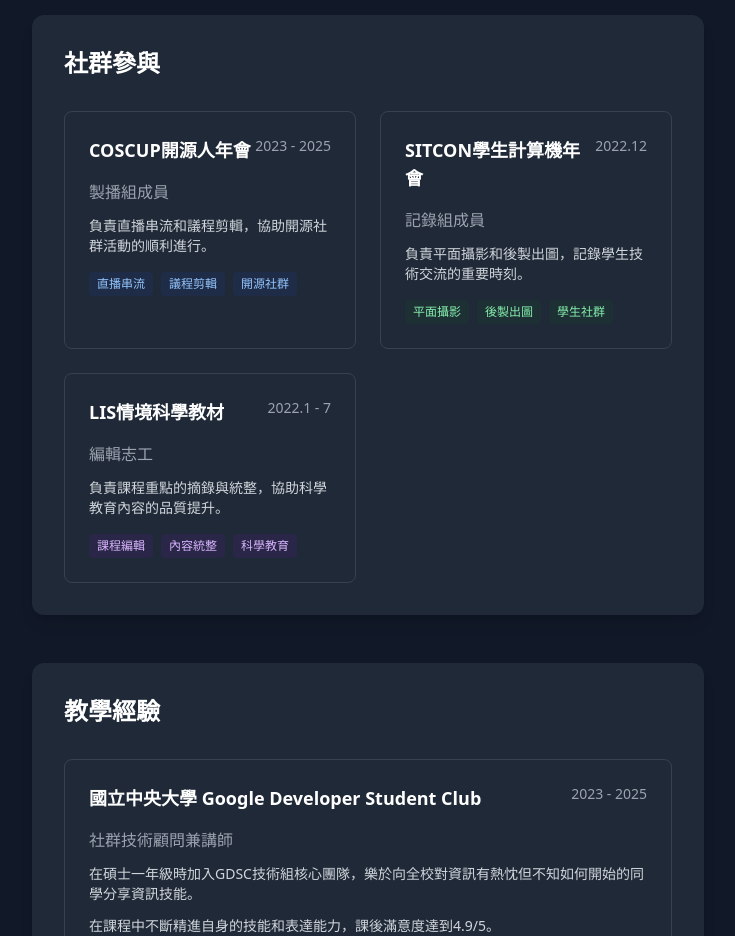
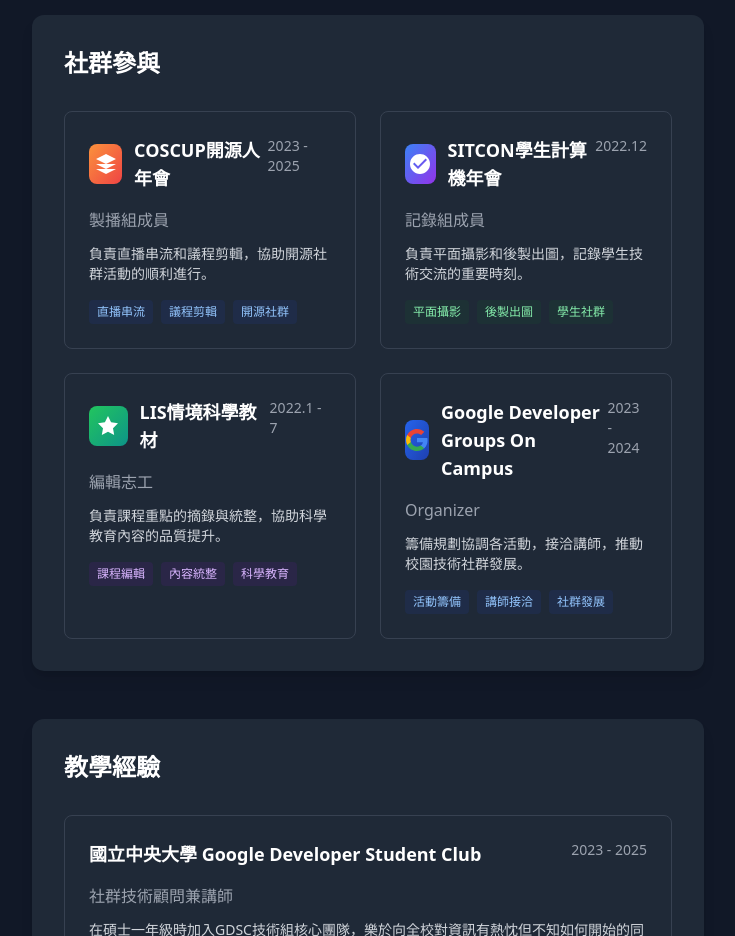
Before and after one commit to 120061203/xsong, a React app: page /about in a window 1280 px wide. Shown: the part 4920-5856 px from the top of the page, without its empty margins (112-847 px from the left). Built offline with nearby package versions, Linux system fonts and the light colour scheme.

Commit message:
社群參與區塊優化：添加社群logo和Google Developer Groups On Campus

```diff
--- a/app/about/page.tsx
+++ b/app/about/page.tsx
@@ -655,7 +655,14 @@
               {/* COSCUP開源人年會 */}
               <div className="border border-gray-200 dark:border-gray-700 rounded-lg p-6 hover:shadow-md transition-shadow">
                 <div className="flex items-start justify-between mb-4">
-                  <h3 className="text-lg font-semibold text-gray-900 dark:text-white">COSCUP開源人年會</h3>
+                  <div className="flex items-center gap-3">
+                    <div className="w-10 h-10 bg-gradient-to-br from-orange-400 to-red-500 rounded-lg flex items-center justify-center">
+                      <svg className="w-6 h-6 text-white" fill="currentColor" viewBox="0 0 24 24">
+                        <path d="M12 2L2 7l10 5 10-5-10-5zM2 17l10 5 10-5M2 12l10 5 10-5"/>
+                      </svg>
+                    </div>
+                    <h3 className="text-lg font-semibold text-gray-900 dark:text-white">COSCUP開源人年會</h3>
+                  </div>
                   <span className="text-sm text-gray-500 dark:text-gray-400">2023 - 2025</span>
                 </div>
                 <p className="text-gray-600 dark:text-gray-400 mb-3">製播組成員</p>
@@ -673,7 +680,14 @@
               {/* SITCON學生計算機年會 */}
               <div className="border border-gray-200 dark:border-gray-700 rounded-lg p-6 hover:shadow-md transition-shadow">
                 <div className="flex items-start justify-between mb-4">
-                  <h3 className="text-lg font-semibold text-gray-900 dark:text-white">SITCON學生計算機年會</h3>
+                  <div className="flex items-center gap-3">
+                    <div className="w-10 h-10 bg-gradient-to-br from-blue-500 to-purple-600 rounded-lg flex items-center justify-center">
+                      <svg className="w-6 h-6 text-white" fill="currentColor" viewBox="0 0 24 24">
+                        <path d="M12 2C6.48 2 2 6.48 2 12s4.48 10 10 10 10-4.48 10-10S17.52 2 12 2zm-2 15l-5-5 1.41-1.41L10 14.17l7.59-7.59L19 8l-9 9z"/>
+                      </svg>
+                    </div>
+                    <h3 className="text-lg font-semibold text-gray-900 dark:text-white">SITCON學生計算機年會</h3>
+                  </div>
                   <span className="text-sm text-gray-500 dark:text-gray-400">2022.12</span>
                 </div>
                 <p className="text-gray-600 dark:text-gray-400 mb-3">記錄組成員</p>
@@ -690,7 +704,14 @@
               {/* LIS情境科學教材 */}
               <div className="border border-gray-200 dark:border-gray-700 rounded-lg p-6 hover:shadow-md transition-shadow">
                 <div className="flex items-start justify-between mb-4">
-                  <h3 className="text-lg font-semibold text-gray-900 dark:text-white">LIS情境科學教材</h3>
+                  <div className="flex items-center gap-3">
+                    <div className="w-10 h-10 bg-gradient-to-br from-green-500 to-teal-600 rounded-lg flex items-center justify-center">
+                      <svg className="w-6 h-6 text-white" fill="currentColor" viewBox="0 0 24 24">
+                        <path d="M12 2l3.09 6.26L22 9.27l-5 4.87 1.18 6.88L12 17.77l-6.18 3.25L7 14.14 2 9.27l6.91-1.01L12 2z"/>
+                      </svg>
+                    </div>
+                    <h3 className="text-lg font-semibold text-gray-900 dark:text-white">LIS情境科學教材</h3>
+                  </div>
                   <span className="text-sm text-gray-500 dark:text-gray-400">2022.1 - 7</span>
                 </div>
                 <p className="text-gray-600 dark:text-gray-400 mb-3">編輯志工</p>
@@ -701,6 +722,33 @@
                   <span className="px-2 py-1 text-xs bg-purple-100 dark:bg-purple-900/20 text-purple-800 dark:text-purple-300 rounded">課程編輯</span>
                   <span className="px-2 py-1 text-xs bg-purple-100 dark:bg-purple-900/20 text-purple-800 dark:text-purple-300 rounded">內容統整</span>
                   <span className="px-2 py-1 text-xs bg-purple-100 dark:bg-purple-900/20 text-purple-800 dark:text-purple-300 rounded">科學教育</span>
+                </div>
+              </div>
+
+              {/* Google Developer Groups On Campus */}
+              <div className="border border-gray-200 dark:border-gray-700 rounded-lg p-6 hover:shadow-md transition-shadow">
+                <div className="flex items-start justify-between mb-4">
+                  <div className="flex items-center gap-3">
+                    <div className="w-10 h-10 bg-gradient-to-br from-blue-600 to-blue-800 rounded-lg flex items-center justify-center">
+                      <svg className="w-6 h-6 text-white" fill="currentColor" viewBox="0 0 24 24">
+                        <path d="M22.56 12.25c0-.78-.07-1.53-.2-2.25H12v4.26h5.92c-.26 1.37-1.04 2.53-2.21 3.31v2.77h3.57c2.08-1.92 3.28-4.74 3.28-8.09z" fill="#4285F4"/>
+                        <path d="M12 23c2.97 0 5.46-.98 7.28-2.66l-3.57-2.77c-.98.66-2.23 1.06-3.71 1.06-2.86 0-5.29-1.93-6.16-4.53H2.18v2.84C3.99 20.53 7.7 23 12 23z" fill="#34A853"/>
+                        <path d="M5.84 14.09c-.22-.66-.35-1.36-.35-2.09s.13-1.43.35-2.09V7.07H2.18C1.43 8.55 1 10.22 1 12s.43 3.45 1.18 4.93l2.85-2.22.81-.62z" fill="#FBBC05"/>
+                        <path d="M12 5.38c1.62 0 3.06.56 4.21 1.64l3.15-3.15C17.45 2.09 14.97 1 12 1 7.7 1 3.99 3.47 2.18 7.07l3.66 2.84c.87-2.6 3.3-4.53 6.16-4.53z" fill="#EA4335"/>
+                      </svg>
+                    </div>
+                    <h3 className="text-lg font-semibold text-gray-900 dark:text-white">Google Developer Groups On Campus</h3>
+                  </div>
+                  <span className="text-sm text-gray-500 dark:text-gray-400">2023 - 2024</span>
+                </div>
+                <p className="text-gray-600 dark:text-gray-400 mb-3">Organizer</p>
+                <p className="text-gray-600 dark:text-gray-300 text-sm">
+                  籌備規劃協調各活動，接洽講師，推動校園技術社群發展。
+                </p>
+                <div className="mt-4 flex flex-wrap gap-2">
+                  <span className="px-2 py-1 text-xs bg-blue-100 dark:bg-blue-900/20 text-blue-800 dark:text-blue-300 rounded">活動籌備</span>
+                  <span className="px-2 py-1 text-xs bg-blue-100 dark:bg-blue-900/20 text-blue-800 dark:text-blue-300 rounded">講師接洽</span>
+                  <span className="px-2 py-1 text-xs bg-blue-100 dark:bg-blue-900/20 text-blue-800 dark:text-blue-300 rounded">社群發展</span>
                 </div>
               </div>
             </div>
```
